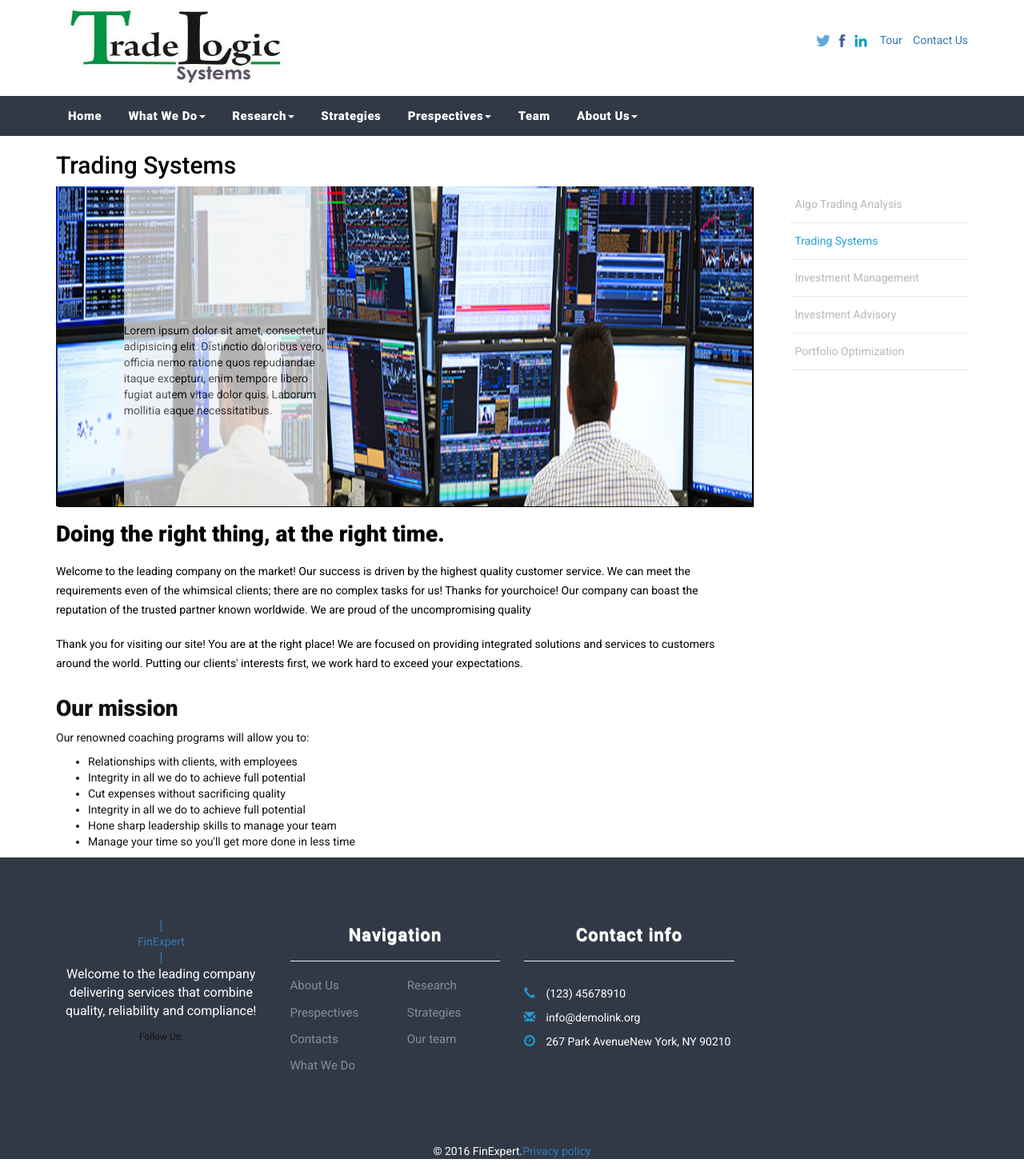
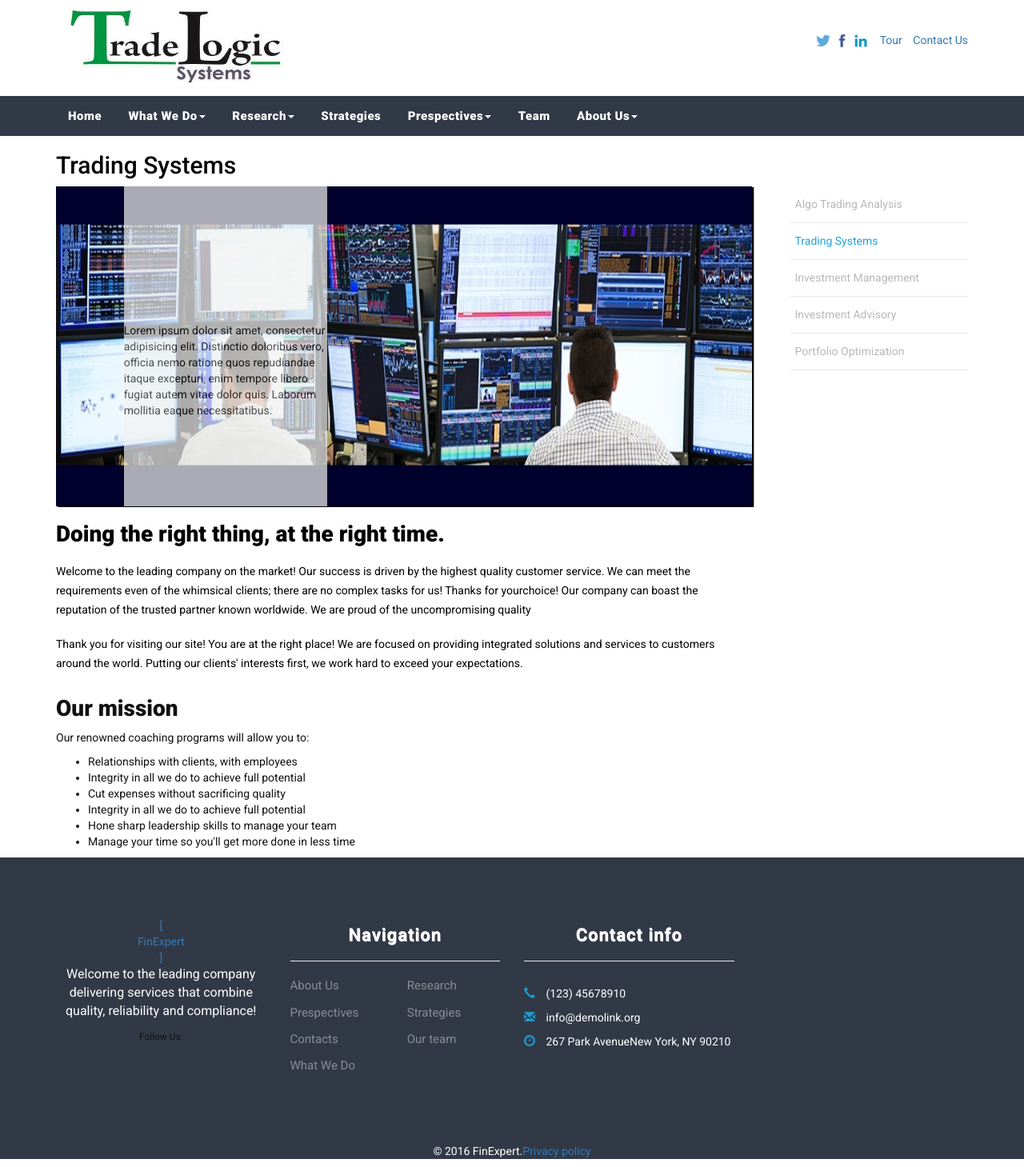
Before and after one commit to sm-main/tradeLogic, a Jekyll site: the page built from what-we-do/trading-systems.html, in a window 1280 px wide. Shown: the whole page at 80% size. Built offline with Jekyll 4.4.1, drawn with Linux system fonts in a browser that asks for light colours; nearby versions of some CDN libraries.

```diff
--- a/what-we-do/trading-systems.html
+++ b/what-we-do/trading-systems.html
@@ -14,7 +14,7 @@
             <article class="post-info">
               <figure>
                 <p class="figure-p">Lorem ipsum dolor sit amet, consectetur adipisicing elit. Distinctio doloribus vero, officia nemo ratione quos repudiandae itaque excepturi, enim tempore libero fugiat autem vitae dolor quis. Laborum mollitia eaque necessitatibus.</p>
-                <img src="{{ site.baseurl }}/static/images/trading_system.png" alt="" width="870" height="400">
+                <img src="{{ site.baseurl }}/static/images/trading_system.jpg" alt="" width="870" height="400">
               </figure>
               <div class="post-info-body">
                 <h3>Doing the right thing, at the right time.</h3>
```
Also changed, not shown: static/images/trading_system.jpg (added).
